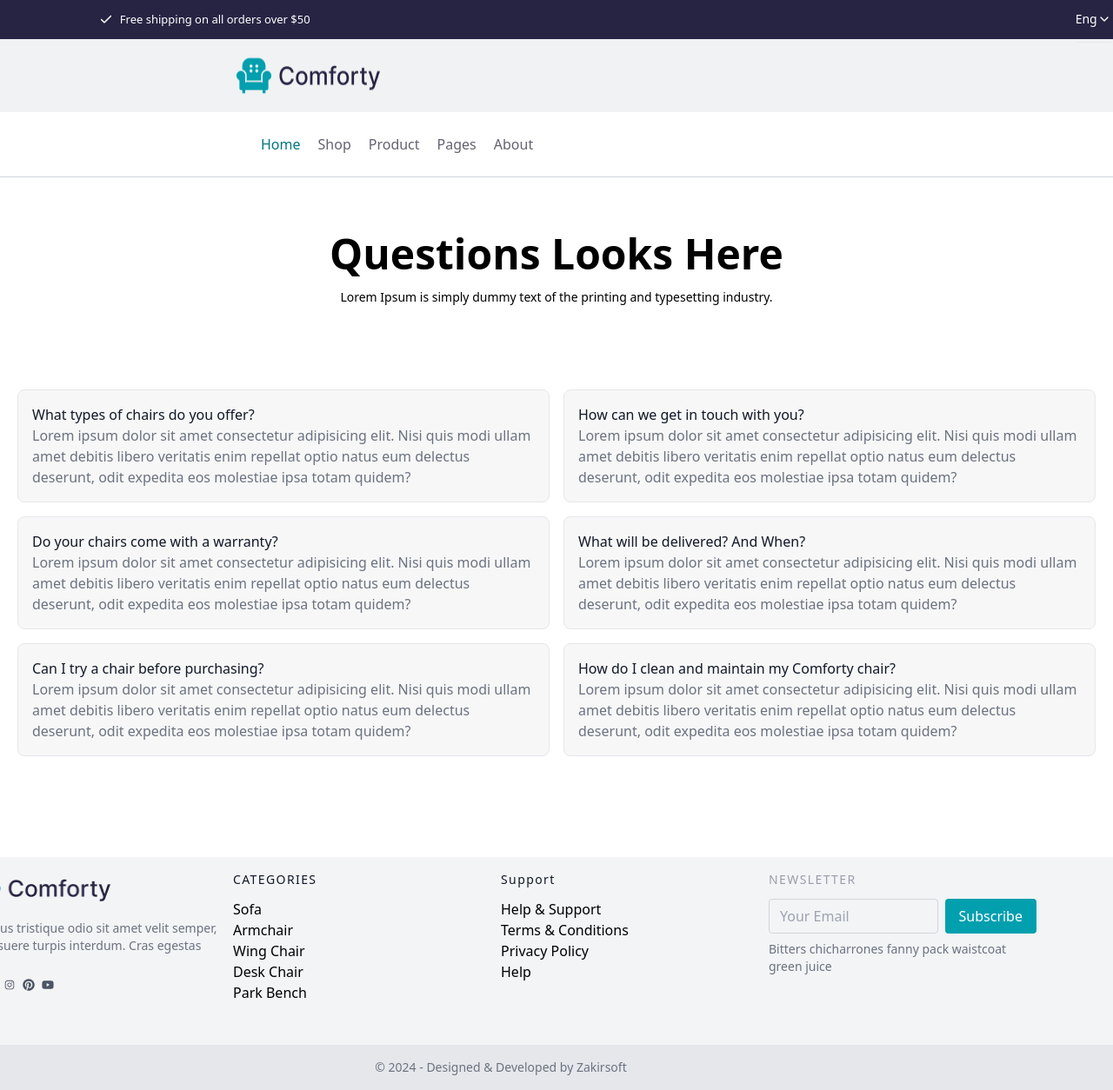
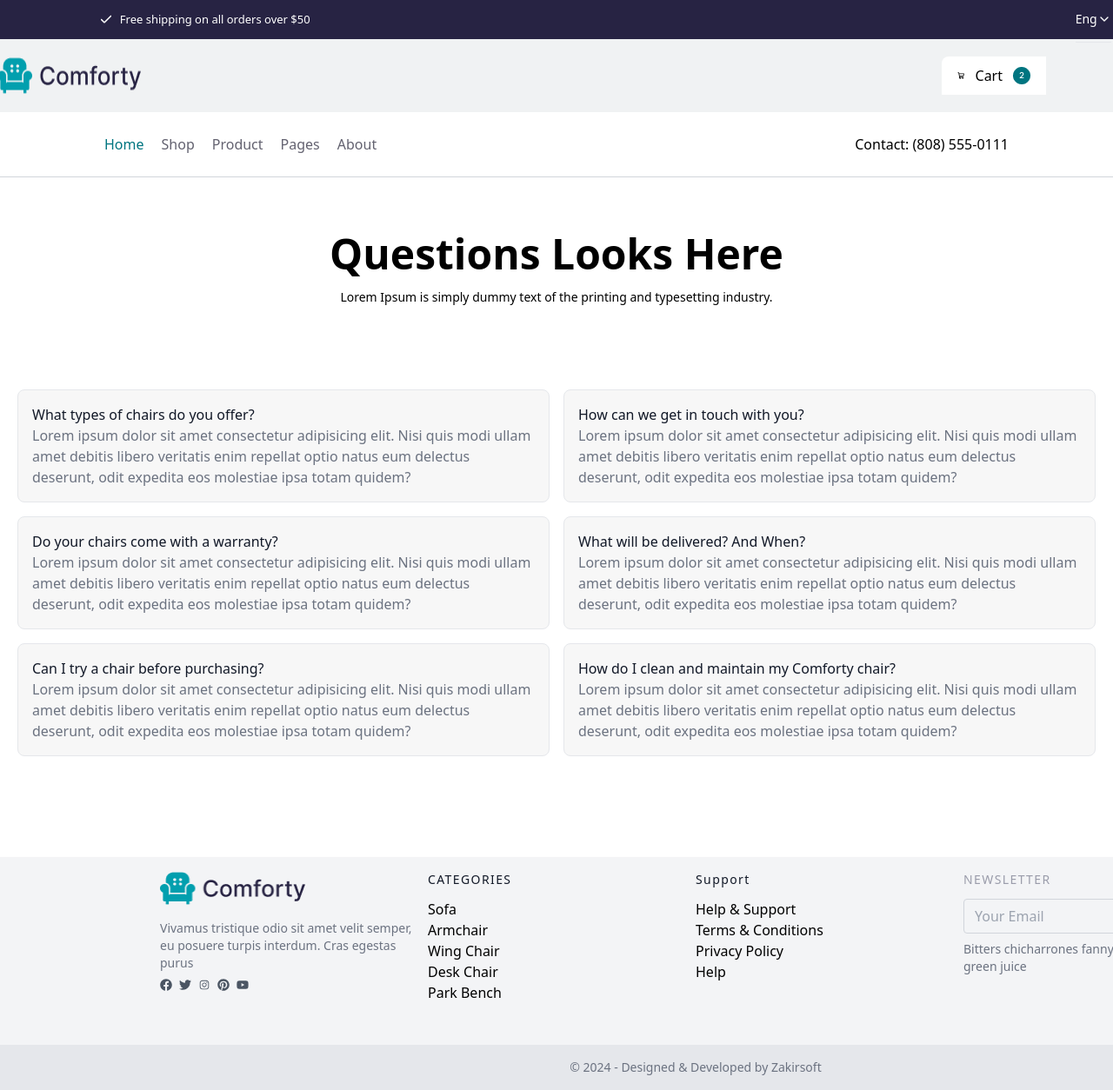
Before and after one commit to Aqsaarshi/responsive-website, a Next.js app: page /Faq in a window 1280 px wide. Shown: the top 1254 px of the page at 87% size. Built offline with nearby package versions, Linux system fonts and the light colour scheme.

Commit message:
Update page.tsx

```diff
--- a/src/app/Faq/page.tsx
+++ b/src/app/Faq/page.tsx
@@ -6,61 +6,62 @@
 import No from "../../app/image/No.png";
 import { FaFacebook, FaTwitter, FaPinterest, FaYoutube } from "react-icons/fa";
 import { IoLogoInstagram } from "react-icons/io";
+import Link from "next/link";
 
 const page = () => {
   return (
     <div>
       <Header />
-      <div className="w-full sm:w-[1920px] h-[84px] px-6 sm:px-[300px] py-[20px] flex justify-center sm:gap-[850px] gap-[20px] bg-[#F0F2F3]">
+      <div className="w-full  h-[84px] px-6 sm:px-[16px] py-[20px] flex justify-center sm:gap-[700px] gap-[20px] bg-[#F0F2F3]">
         <Image
           src={Logo}
           height={40}
           width={166}
           alt="Logo"
-          className="sm:ml-[80px] ml-[20px]"
+          className=" ml-[20px]"
         />
-        <a
+        <Link
           href="/Cart"
           className="flex items-center sm:ml-[220px] sm:mr-[100px] w-[120px] h-[44px] px-[18px] py-[11px] gap-[12px] rounded-tl-[8px] bg-white relative z-10 ml-[10px] mr-[10px]"
         >
           <PiShoppingCartBold className="h-[44px] w-[44px]" />
           <p>Cart</p>
           <Image src={No} alt="No Items" height={30} width={30} />
-        </a>
+        </Link>
       </div>
-      <div className="w-full sm:w-[1920px] h-[74px] px-6 sm:px-[300px] py-[14px] flex justify-around items-center">
+      <div className="w-full  h-[74px] px-6 sm:px-[120px] py-[14px] flex justify-between items-center ">
         {/* Navigation Links */}
-        <nav className="w-full sm:w-[339px] flex flex-wrap items-center text-base gap-0">
+        <nav className="w-full sm:w-[339px] flex flex-wrap items-center text-base ">
           <a
-            href="/#"
+            href="/"
             className="mr-5 hover:text-slate-400 font-Inter text-[#007580]"
           >
             Home
           </a>
-          <a
+          <Link
             href="/Cart"
             className="mr-5 hover:text-slate-400 font-Inter text-[#636270]"
           >
             Shop
-          </a>
-          <a
+          </Link>
+          <Link
             href="/Product"
             className="mr-5 hover:text-slate-400 font-Inter text-[#636270]"
           >
             Product
-          </a>
-          <a
+          </Link>
+          <Link
             href="/Singlepg"
             className="mr-5 hover:text-slate-400 font-Inter text-[#636270]"
           >
             Pages
-          </a>
-          <a
+          </Link>
+          <Link
             href="/About"
             className="mr-5 hover:text-slate-400 font-Inter text-[#636270]"
           >
             About
-          </a>
+          </Link>
         </nav>
         {/* Contact Info */}
         <a href="/Contact" className="text-black ml-auto hover:text-slate-400">
@@ -69,7 +70,7 @@
       </div>
       <div className="border-t border-gray-300 w-full"></div>
 
-      <div className="w-full max-w-screen-xl mx-auto mt-16">
+      <div className="w-full max-w-full-xl mx-auto mt-16">
         {/* Your content here */}
         <div>
           <h1 className="text-4xl md:text-5xl text-black text-center font-sans font-bold ">
@@ -183,7 +184,7 @@
           </div>
         </section>
 
-        <footer className="w-[320px] sm:w-[1920px] sm:mt-[20px] mt-[32px] bg-gray-100 text-gray-600 shadow-lg sm:-ml-96  ">
+        <footer className="w-[320px] sm:w-[1920px] sm:mt-[20px] mt-[32px] bg-gray-100 text-gray-600 shadow-lg sm:-ml-40   ">
           <div className="container mx-auto px-6 py-4">
             <div className="flex flex-wrap md:text-left text-center items-start">
               {/* Logo and Social Links */}
```
